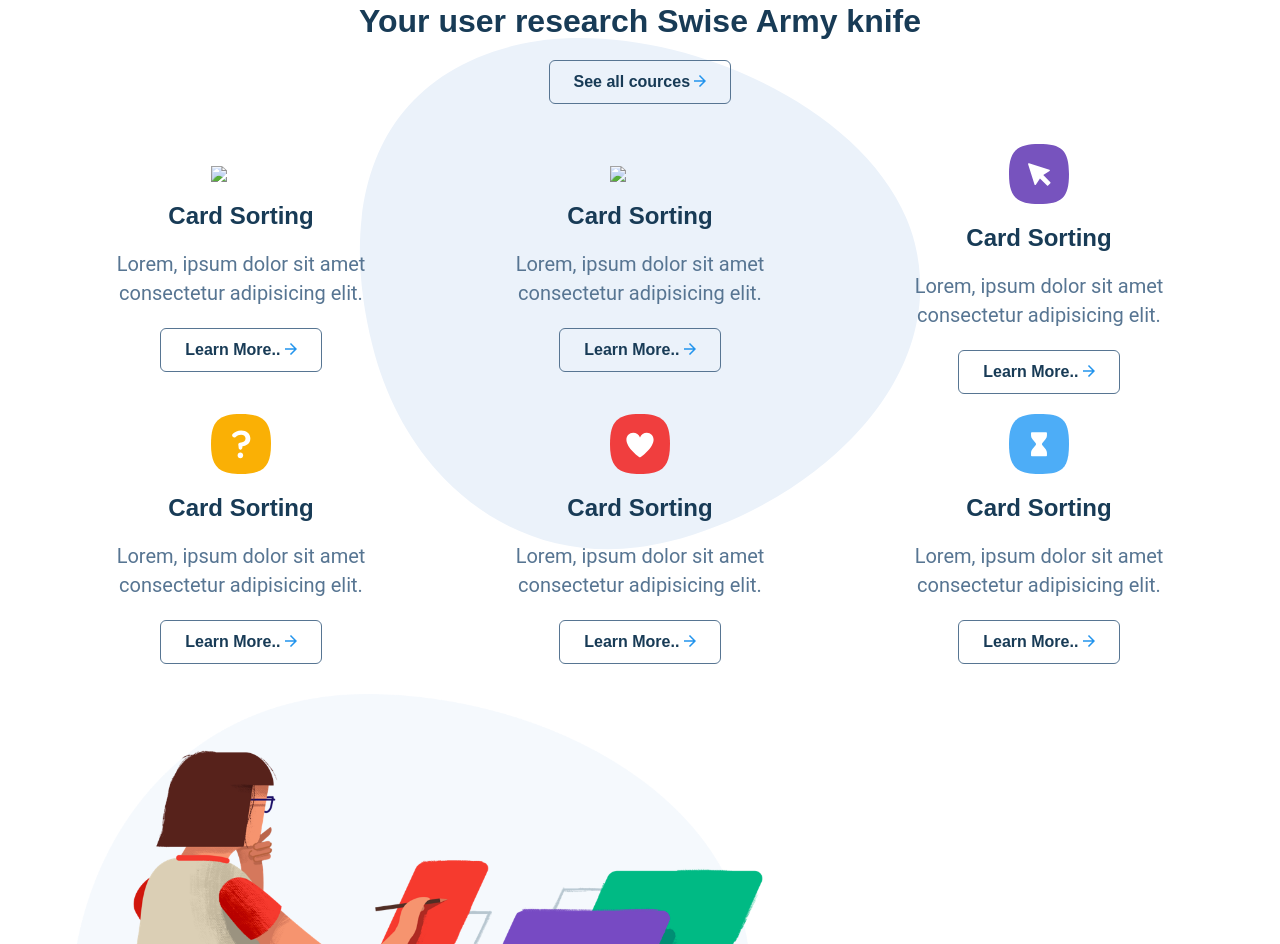
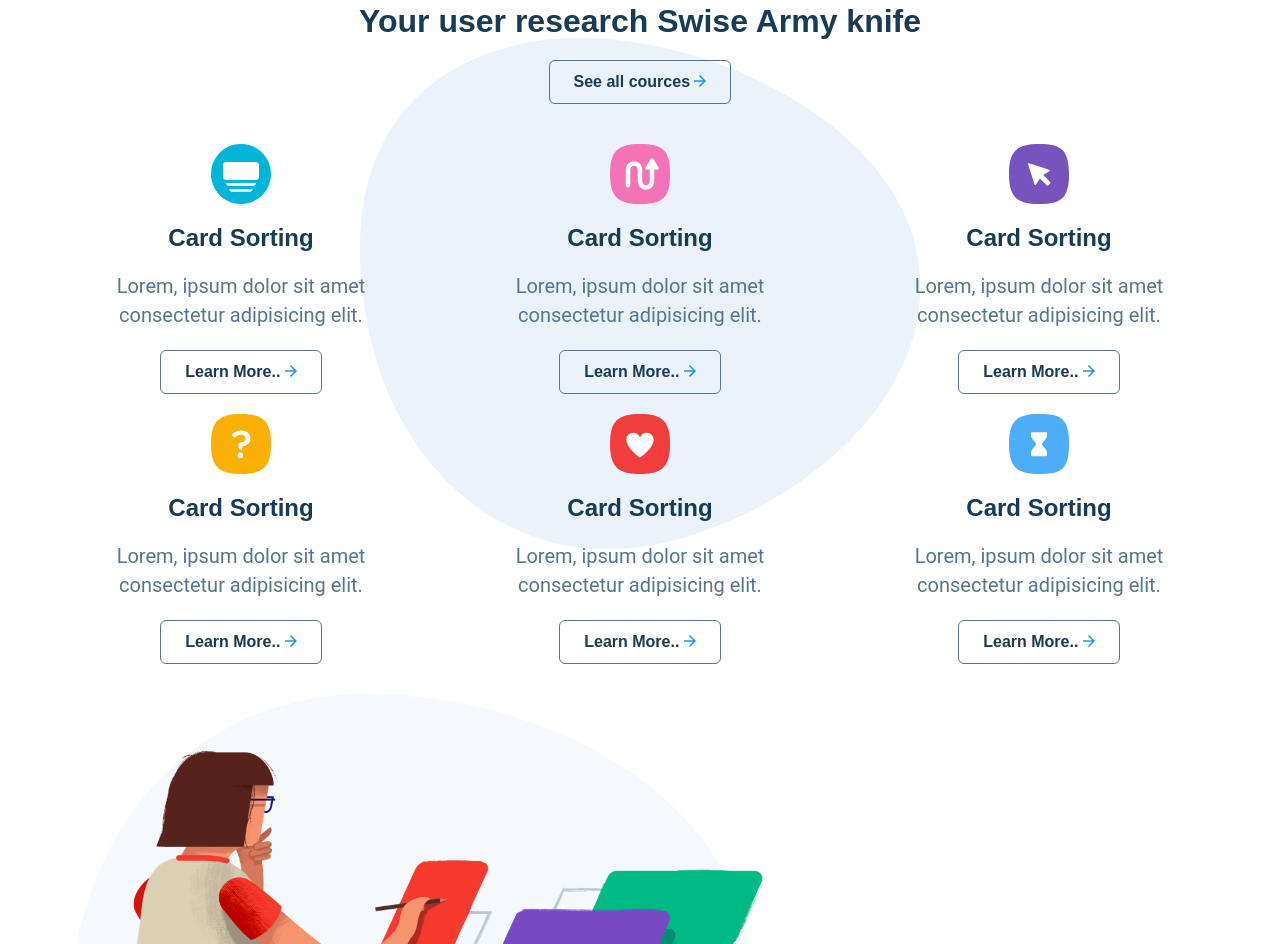
Before and after one commit to mandalnayan/UsabilityHub, a plain HTML site: page index.html in a window 1280 px wide. Shown: the part 800-1744 px from the top of the page. Drawn offline with Linux system fonts and the light colour scheme.

Commit message:
Update index.html

```diff
--- a/index.html
+++ b/index.html
@@ -96,13 +96,13 @@
   </div>
   <div class="features-area flex">
     <div class="features-card flex">
-      <img src = "./images/asset 11.svg">
+      <img src = "asset 11.svg">
       <h3>Card Sorting</h3>
       <p>Lorem, ipsum dolor sit amet consectetur adipisicing elit.</p>
       <a href="#" alt = "" class = "secondary-button">Learn More.. <img src="asset 12.svg"> </a>
     </div>
     <div class="features-card flex">
-      <img src = "./images/asset 13.svg">
+      <img src = "asset 13.svg">
       <h3>Card Sorting</h3>
       <p>Lorem, ipsum dolor sit amet consectetur adipisicing elit.</p>
       <a href="#" alt = "" class = "secondary-button">Learn More.. <img src="asset 12.svg"> </a>
```
